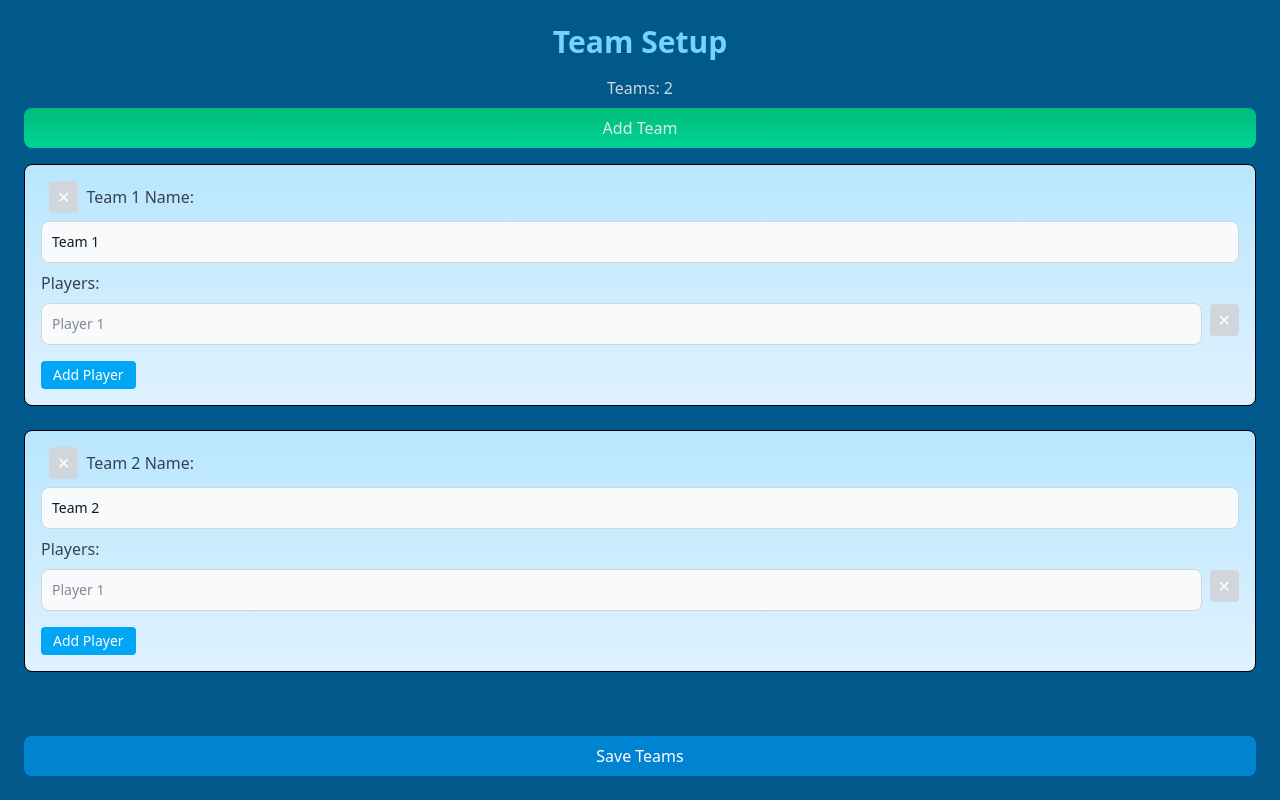
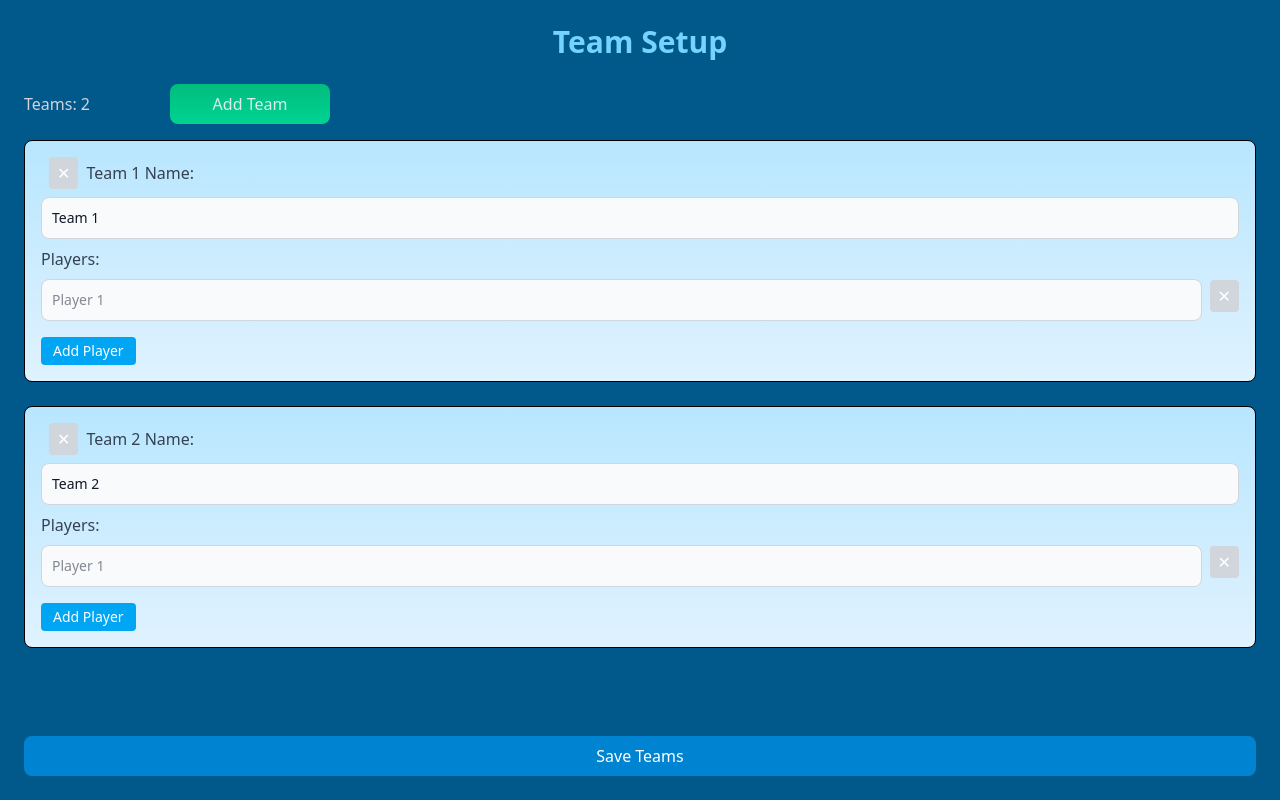
Before and after one commit to ThomasVersaevel/31seconds, a React (Vite) app: page /teamsetup in a window 1280 px wide. Built offline with nearby package versions, Linux system fonts and the light colour scheme.

Commit message:
Styling changes

```diff
--- a/src/components/GameComponents/Card.tsx
+++ b/src/components/GameComponents/Card.tsx
@@ -80,7 +80,7 @@ export default function Card() {
   }, [timeLeft]);
 
   return (
-    <div className="w-full h-screen m-auto p-6 bg-sky-800 min-h-screen flex flex-col items-center text-center">
+    <div className="w-full h-screen p-6 bg-sky-800 min-h-screen flex flex-col items-center text-center">
       <div className="m-auto">
         <div className="mb-4 text-2xl font-bold text-sky-200">{timeLeft}s</div>
         <div className="w-75 h-3 mb-6 bg-blue-100 rounded-full overflow-hidden">
--- a/src/components/TeamSetup.tsx
+++ b/src/components/TeamSetup.tsx
@@ -68,14 +68,14 @@ const TeamSetup: React.FC = () => {
   };
 
   return (
-    <div className="w-full h-screen p-6 bg-sky-800 min-h-screen flex flex-col">
+    <div className="w-full h-full p-6 bg-sky-800 min-h-screen flex flex-col">
       <h2 className="text-3xl text-sky-300 font-bold text-center mb-4">
         Team Setup
       </h2>
-      <span className="text-gray-300 text-center">Teams: {teams.length}</span>
       <div className="mb-4">
+        <span className="text-gray-300 text-left">Teams: {teams.length}</span>
         <button
-          className="w-full mt-2 py-2 bg-gradient-to-t from-emerald-400 to-emerald-500 text-slate-200 rounded-lg font-medium"
+          className="w-40 ml-20 mt-2 py-2 bg-gradient-to-t from-emerald-400 to-emerald-500 text-slate-200 rounded-lg font-medium"
           onClick={handleAddTeam}
         >
           Add Team
```
Also changed, not shown: 1 other file (tests, documents, lock files or other folders).
